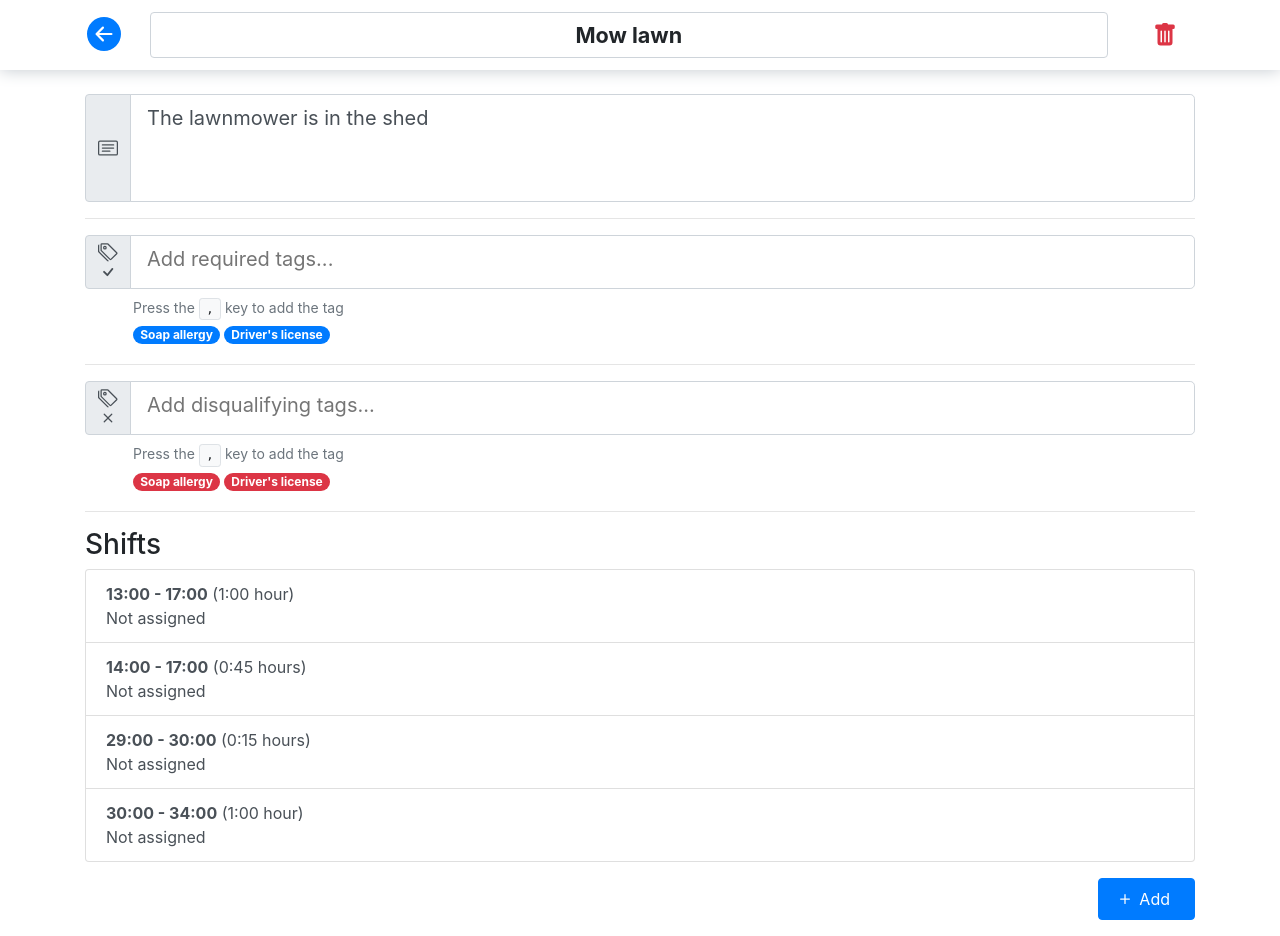
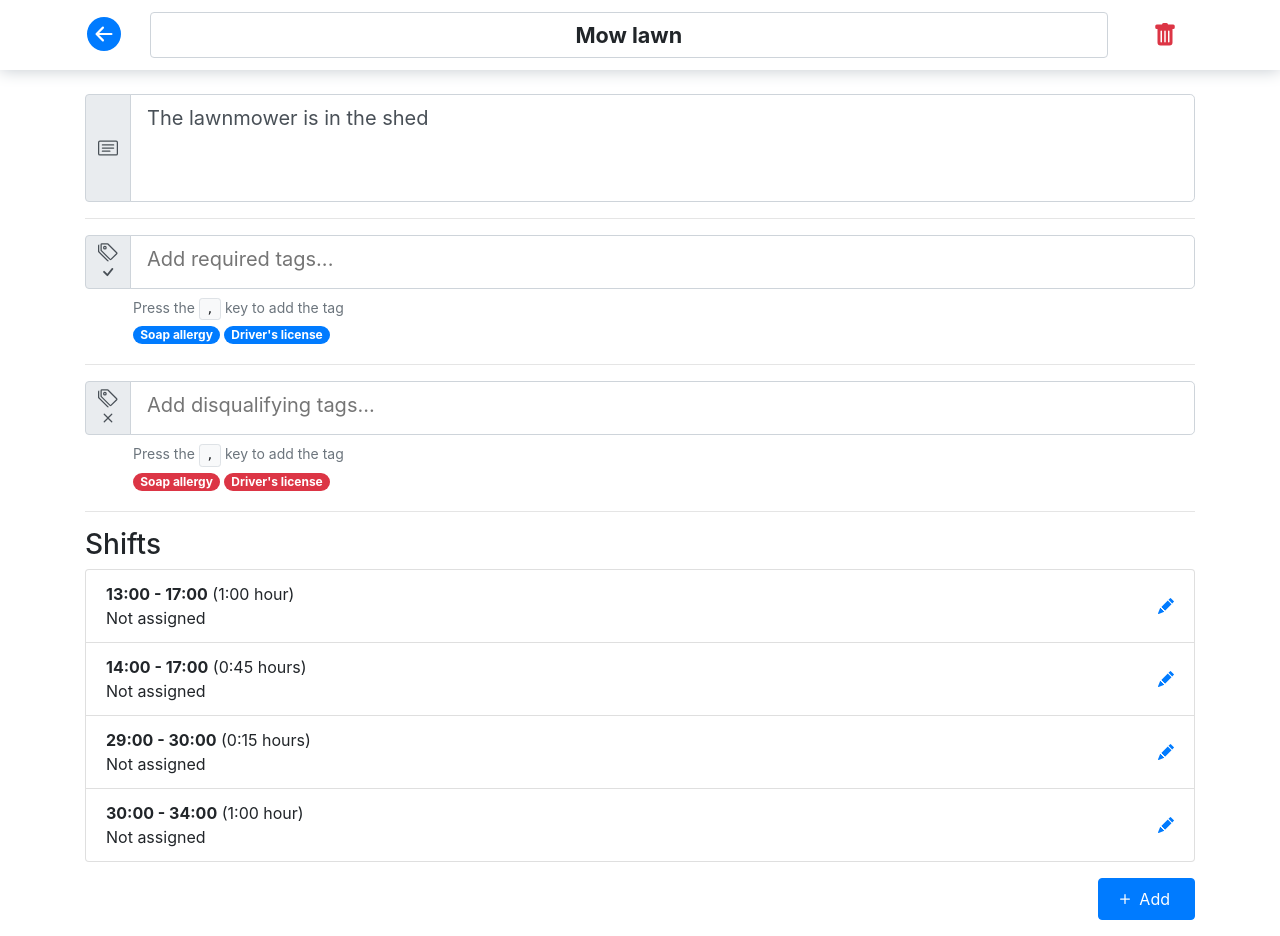
Before and after one commit to Wazzaps/samal_to, a Vue app in the folder samal_to_server/frontend/: page /#/tasks/1 in a window 1280 px wide. Built offline with nearby package versions, Linux system fonts and the light colour scheme.

Commit message:
Shift assignment and unassignment

```diff
--- a/samal_to_server/frontend/src/components/PersonView.vue
+++ b/samal_to_server/frontend/src/components/PersonView.vue
@@ -58,11 +58,16 @@
 
     <em v-if="assignedShifts.length == 0">No shifts assigned</em>
 
-    <b-list-group class="mb-3">
-      <b-list-group-item v-for="(shift, shiftId) in assignedShifts" :key="shiftId">
-        <div class="d-flex flex-column">
-          <strong>{{shift.task.name}}</strong>
-          <span>{{formatShiftTime(shift.shift)}}</span>
+    <b-list-group class="mb-3 mt-2">
+      <b-list-group-item v-for="(shift, shiftId) in assignedShifts" :key="shiftId" class="pr-1">
+        <div class="d-flex flex-row">
+          <div class="d-flex flex-column mr-1 w-100">
+            <strong>{{shift.task.name}}</strong>
+            <span>{{formatShiftTime(shift.shift)}}</span>
+          </div>
+          <b-button class="pad d-flex flex-column justify-content-center py-2 px-3" variant="link" @click="unassignShift(shift.taskId, shift.shiftId)">
+            <b-icon-x variant="danger" font-scale="1.5"/>
+          </b-button>
         </div>
       </b-list-group-item>
     </b-list-group>
@@ -105,10 +110,10 @@ export default {
       },
       assignedShifts(state) {
         let shifts = [];
-        for (const task of Object.values(state.tasks)) {
-          for (const shift of Object.values(task.shifts)) {
+        for (const [taskId, task] of Object.entries(state.tasks)) {
+          for (const [shiftId, shift] of Object.entries(task.shifts)) {
             if (shift.assigned == this.$route.params.id) {
-              shifts.push({task, shift});
+              shifts.push({taskId, task, shiftId, shift});
             }
           }
         }
@@ -174,6 +179,14 @@ export default {
       }
     },
 
+    unassignShift(taskId, shiftId) {
+      this.$store.commit('taskAssignShift', [taskId, shiftId, null]);
+
+      // Reactivity hack
+      this.$forceUpdate();
+      this.tagUpdateAge++;
+    },
+
     formatShiftTime(shift) {
       const startHr = parseInt(shift.start);
       const startMin = parseInt((shift.start * 60) % 60);
--- a/samal_to_server/frontend/src/components/TaskView.vue
+++ b/samal_to_server/frontend/src/components/TaskView.vue
@@ -91,18 +91,54 @@
 
     <em v-if="Object.keys(currentTask.shifts).length == 0">No shifts</em>
 
-    <b-list-group class="mb-3">
-      <b-list-group-item :to="'/tasks/' + currentTaskId + '/shifts/' + shiftId" v-for="(shift, shiftId) in currentTask.shifts" :key="shiftId">
-        <div class="d-flex flex-column">
-          <span>
-            <strong>{{formatShiftTime(shift)}}</strong>
-            {{formatShiftDuration(shift)}}
-          </span>
-          <span class="description">{{formatShiftAssigned(shift)}}</span>
+    <b-list-group class="mb-3 mt-2">
+      <b-list-group-item @click="openShiftEditModal(shiftId)" v-b-modal.shift-modal v-for="(shift, shiftId) in currentTask.shifts" :key="shiftId" class="pr-1">
+        <div class="d-flex flex-row">
+          <div class="d-flex flex-column mr-1 w-100">
+            <span>
+              <strong>{{formatShiftTime(shift)}}</strong>
+              {{formatShiftDuration(shift)}}
+            </span>
+            <span class="description">{{formatShiftAssigned(shift)}}</span>
+          </div>
+          <div class="pad d-flex flex-column justify-content-center py-2 px-3">
+            <b-icon-pencil-fill variant="primary"/>
+          </div>
         </div>
       </b-list-group-item>
     </b-list-group>
     <b-button variant="primary" class="float-right mb-3 pr-4 pl-3 py-2"><b-icon-plus/> Add</b-button>
+
+    <b-modal id="shift-modal" title="Edit Shift">
+      <h5>Start date:</h5>
+      <b-row>
+        <b-col class="pr-1"><b-datepicker/></b-col>
+        <b-col class="pl-1"><b-timepicker/></b-col>
+      </b-row>
+      <h5 class="mt-4">End date:</h5>
+      <b-row>
+        <b-col class="pr-1"><b-datepicker/></b-col>
+        <b-col class="pl-1"><b-timepicker/></b-col>
+      </b-row>
+      <h5 class="mt-4">Assigned:</h5>
+      <b-form-select
+        @change="updateShiftAssignment"
+        :value="currentTask.shifts[modalShiftId].assigned"
+      >
+        <b-form-select-option :value="null">Not assigned</b-form-select-option>
+        <b-form-select-option
+          :value="personId"
+          v-for="([personId, person]) in Object.entries(this.$store.state.people)"
+          :key="personId"
+        >#{{person.num}}: {{person.name}}</b-form-select-option>
+      </b-form-select>
+
+      <template #modal-footer="{ ok }">
+        <b-button variant="primary" @click="ok()">
+          Save
+        </b-button>
+      </template>
+    </b-modal>
   </div>
 </template>
 
@@ -120,6 +156,7 @@ function setDifference(a, b) {
 export default {
   name: 'TaskView',
   data: () => ({
+    modalShiftId: 0,
     tagUpdateAge: 0,
   }),
   props: {
@@ -141,7 +178,7 @@ export default {
       },
       currentTask(state) {
         return state.tasks[this.$route.params.id];
-      },
+      }
     }),
 
     currentTaskId() {
@@ -149,6 +186,18 @@ export default {
     }
   },
   methods: {
+    openShiftEditModal(shiftId) {
+      this.modalShiftId = shiftId;
+    },
+
+    updateShiftAssignment(personId) {
+      this.$store.commit('taskAssignShift', [this.$route.params.id, this.modalShiftId, personId]);
+
+      // Reactivity hack
+      this.$forceUpdate();
+      this.tagUpdateAge++;
+    },
+
     formatShiftTime(shift) {
       const startHr = parseInt(shift.start);
       const startMin = parseInt((shift.start * 60) % 60);
--- a/samal_to_server/frontend/src/store.js
+++ b/samal_to_server/frontend/src/store.js
@@ -233,6 +233,10 @@ const store = new Vuex.Store({
       );
     },
 
+    taskAssignShift(state, [taskId, shiftId, personId]) {
+      state.tasks[taskId].shifts[shiftId].assigned = personId;
+    },
+
     taskAddRequiredTag(state, [taskId, tagId]) {
       state.tasks[taskId].mustHaveTags.push(tagId);
     },
```
